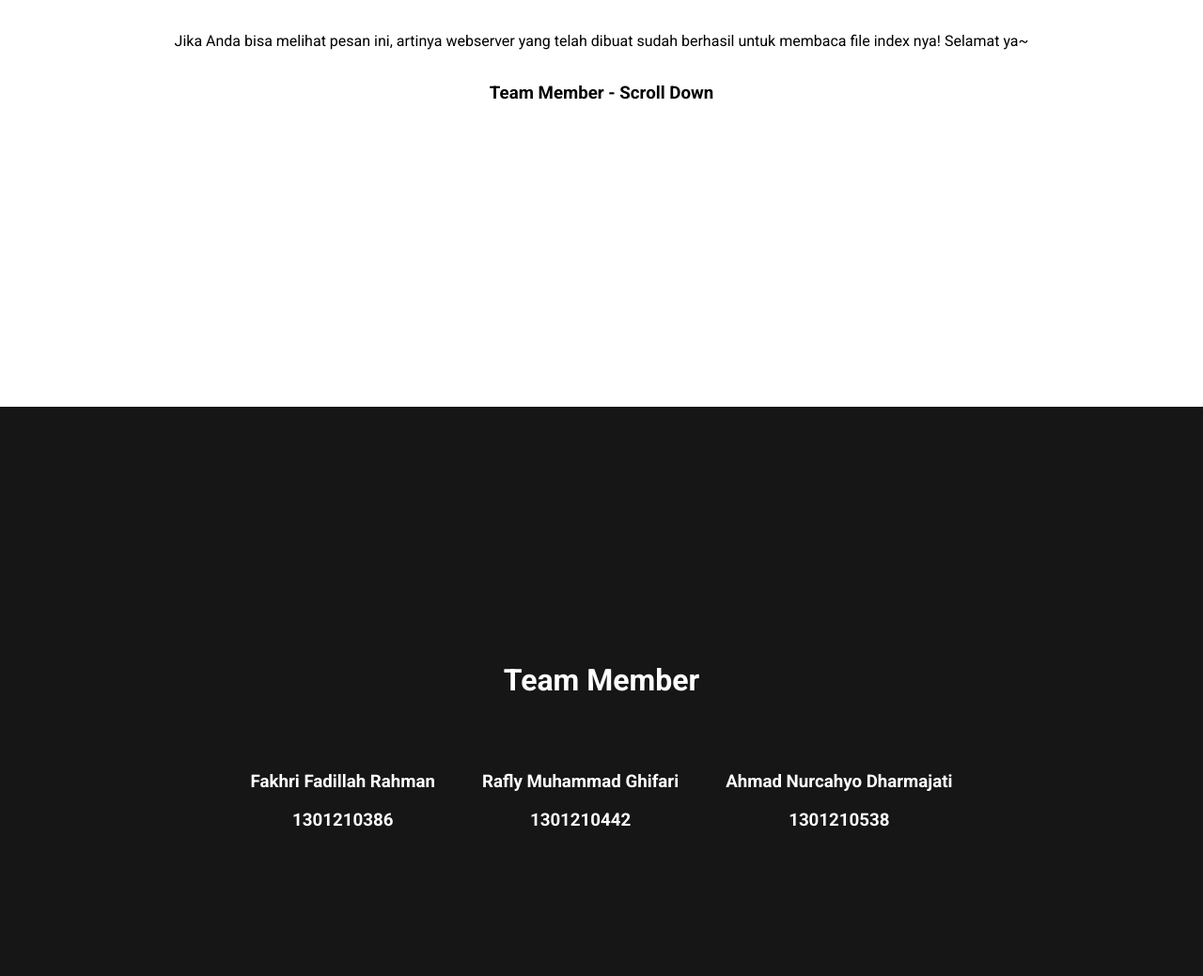
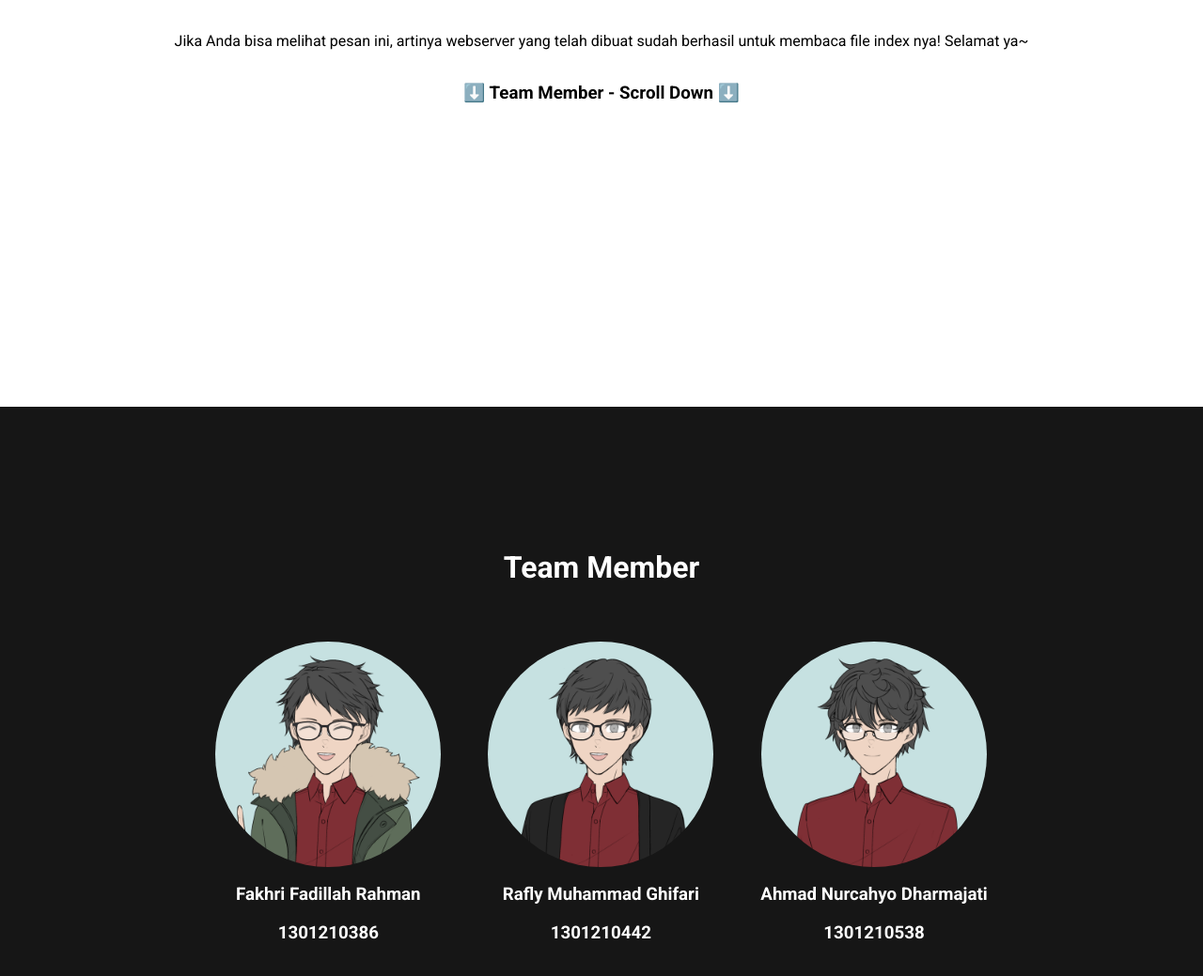
Before and after one commit to FakhriF/socket-basic-webserver, a plain HTML site: page index.html in a window 1280 px wide. Shown: the part 367-1406 px from the top of the page at 94% size. Drawn offline with Linux system fonts and the light colour scheme.

Commit message:
Update index.html
Uncomment images

```diff
--- a/index.html
+++ b/index.html
@@ -18,7 +18,7 @@
         Jika Anda bisa melihat pesan ini, artinya webserver yang telah dibuat
         sudah berhasil untuk membaca file index nya! Selamat ya~
       </p>
-      <h3>Team Member - Scroll Down</h3>
+      <h3>⬇️ Team Member - Scroll Down ⬇️</h3>
     </div>
     <div
       class="section-A"
@@ -27,17 +27,17 @@
       <h1 style="margin-bottom: 60px">Team Member</h1>
       <div class="images">
         <div>
-          <!-- <img src="images/Fakhri-Picrew.png" /> -->
+          <img src="images/Fakhri-Picrew.png" />
           <h3>Fakhri Fadillah Rahman</h3>
           <h3>1301210386</h3>
         </div>
         <div>
-          <!-- <img src="images/Rafly-Picrew.png" /> -->
+          <img src="images/Rafly-Picrew.png" />
           <h3>Rafly Muhammad Ghifari</h3>
           <h3>1301210442</h3>
         </div>
         <div>
-          <!-- <img src="images/Ahmad-Picrew.png" /> -->
+          <img src="images/Ahmad-Picrew.png" />
           <h3>Ahmad Nurcahyo Dharmajati</h3>
           <h3>1301210538</h3>
         </div>
```
